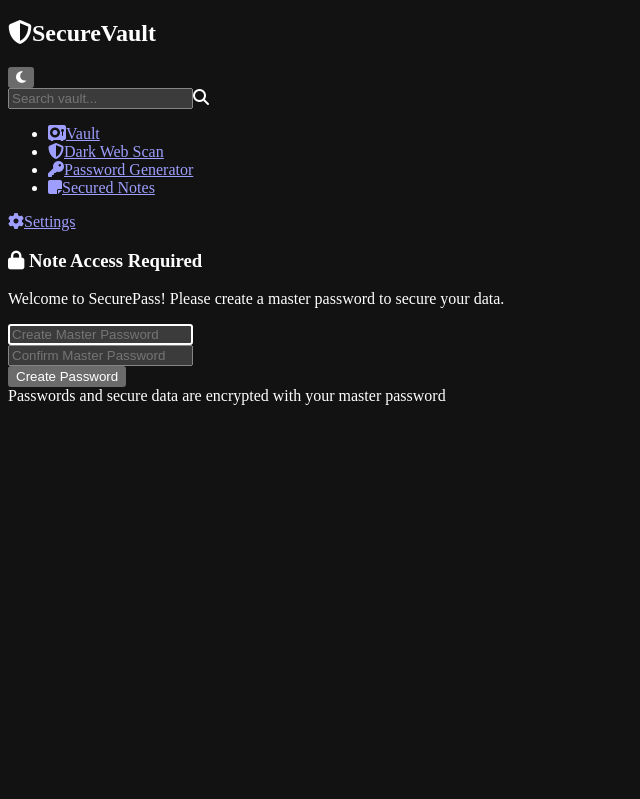
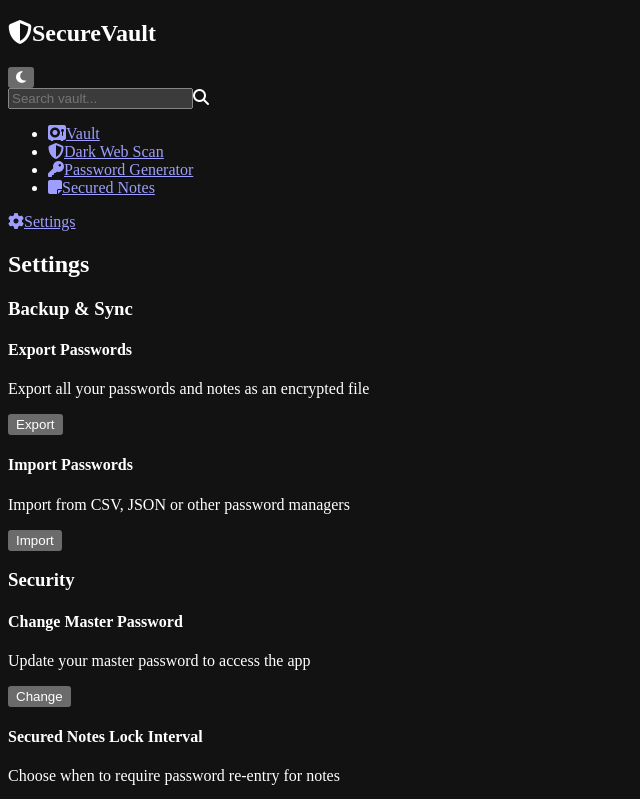
Before and after one commit to FrankTekz/SecuredVault, a React (Vite) app in the folder client/: page /settings in a window 1280 px wide. Shown: the top 799 px of the page, without its empty margins (0-640 px from the left). Built offline with nearby package versions, Linux system fonts and the light colour scheme.

Commit message:
Restored to '8ddc017909434567c5e0b82cfbc55420b86f0f5a'
Replit-Restored-To: 8ddc017909434567c5e0b82cfbc55420b86f0f5a

```diff
--- a/client/src/App.jsx
+++ b/client/src/App.jsx
@@ -9,50 +9,13 @@ import SecuredNotes from "@/pages/SecuredNotes";
 import Settings from "@/pages/Settings";
 import NotFound from "@/pages/not-found";
 import { useMediaQuery } from "@/hooks/use-mobile";
-import { useSelector, useDispatch } from "react-redux";
-import { useState, useEffect } from "react";
-import LockScreen from "@/components/LockScreen";
-import { setMasterPassword } from "@/slices/notesSlice";
-import { useToast } from "@/hooks/use-toast";
+import { useSelector } from "react-redux";
+import { useEffect } from "react";
 
 function App() {
-  const { toast } = useToast();
-  const dispatch = useDispatch();
   const isMobile = useMediaQuery("(max-width: 768px)");
   const [location] = useLocation();
   const isDarkMode = useSelector((state) => state.user.darkMode);
-  const masterPasswordHash = useSelector((state) => state.notes.masterPasswordHash);
-
-  const [showInitialPasswordPrompt, setShowInitialPasswordPrompt] = useState(false);
-
-  // Check if we need to show the initial password setup prompt
-  useEffect(() => {
-    // Only show password prompt if no password exists
-    if (!masterPasswordHash) {
-      setShowInitialPasswordPrompt(true);
-    }
-  }, [masterPasswordHash]);
-
-  // Handle the initial password setup
-  const handleSetInitialPassword = (password) => {
-    if (!password || password.trim() === '') {
-      toast({
-        title: "Error",
-        description: "Please enter a valid master password",
-        variant: "destructive",
-      });
-      return;
-    }
-
-    // Set the master password
-    dispatch(setMasterPassword(password));
-    setShowInitialPasswordPrompt(false);
-
-    toast({
-      title: "Password Created",
-      description: "Your master password has been set successfully",
-    });
-  };
 
   // Apply dark mode class to the document based on Redux state
   useEffect(() => {
@@ -73,16 +36,6 @@ function App() {
         {isMobile && <Header />}
 
         <div className="container mx-auto p-4 pb-20 md:pb-4">
-          {/* Initial password setup prompt when app loads for the first time */}
-          {showInitialPasswordPrompt ? (
-            <div className="max-w-md mx-auto my-12">
-              <LockScreen
-                onUnlock={handleSetInitialPassword}
-                reason="Welcome to SecurePass! Please create a master password to secure your data."
-                isNewPassword={true}
-              />
-            </div>
-          ) : (
           <Switch>
             <Route path="/" component={PasswordGenerator} />
             <Route path="/vault" component={Vault} />
@@ -92,7 +45,6 @@ function App() {
             <Route path="/settings" component={Settings} />
             <Route component={NotFound} />
           </Switch>
-          )}
         </div>
       </main>
 
--- a/client/src/components/LockScreen.jsx
+++ b/client/src/components/LockScreen.jsx
@@ -5,86 +5,26 @@ import { Button } from "@/components/ui/button";
 import { motion, AnimatePresence } from "framer-motion";
 import { useToast } from "@/hooks/use-toast";
 
-const LockScreen = ({ onUnlock, reason, isNewPassword = false }) => {
+const LockScreen = ({ onUnlock, reason }) => {
   const [password, setPassword] = useState("");
-  const [confirmPassword, setConfirmPassword] = useState("");
   const [isError, setIsError] = useState(false);
-  const [errorMsg, setErrorMsg] = useState("");
   const { toast } = useToast();
 
-  // Reset errors when typing
-  const handlePasswordChange = (e) => {
-    setPassword(e.target.value);
-    setIsError(false);
-    setErrorMsg("");
-  };
+  // This function would handle the validation of the master password
+  // In a real app, we would verify it against a securely stored hash
+  const handleUnlock = (e) => {
+    e.preventDefault();
 
-  const handleConfirmPasswordChange = (e) => {
-    setConfirmPassword(e.target.value);
-    setIsError(false);
-    setErrorMsg("");
-  };
-
-  // This function handles the validation of the master password
-  const handleUnlock = (e) => {
-    // Prevent default form submission
-    e.preventDefault();
-    console.log("Form submitted", { isNewPassword, password });
-
-    try {
-      if (isNewPassword) {
-        // Validate new password setup
-        if (password.trim().length === 0) {
-          setIsError(true);
-          setErrorMsg("Password cannot be empty");
-          toast({
-            title: "Password Required",
-            description: "Please enter a master password",
-            variant: "destructive",
-          });
-          return;
-        }
-
-        if (password !== confirmPassword) {
-          setIsError(true);
-          setErrorMsg("Passwords do not match");
-          toast({
-            title: "Passwords Don't Match",
-            description: "Please make sure your passwords match",
-            variant: "destructive",
-          });
-          return;
-        }
-
-        // Passwords match, set the new master password
-        console.log("Creating new password");
-        onUnlock(password);
-        setPassword("");
-        setConfirmPassword("");
-        setIsError(false);
-
-      } else {
-        // Regular unlock with existing password
+    // For demo purposes, any non-empty password will work
     if (password.trim().length > 0) {
-          console.log("Unlocking with password");
       onUnlock(password);
       setPassword("");
       setIsError(false);
     } else {
       setIsError(true);
-          setErrorMsg("Password cannot be empty");
       toast({
         title: "Unlock Failed",
         description: "Please enter your master password",
-            variant: "destructive",
-          });
-        }
-      }
-    } catch (error) {
-      console.error("Error in handleUnlock:", error);
-      toast({
-        title: "Error",
-        description: "An error occurred while processing your request",
         variant: "destructive",
       });
     }
@@ -109,43 +49,23 @@ const LockScreen = ({ onUnlock, reason, isNewPassword = false }) => {
           </CardHeader>
           <CardContent>
             <form onSubmit={handleUnlock}>
-              <div className="space-y-4">
-                <div>
+              <div className="mb-4">
                 <Input
                   type="password"
-                    placeholder={isNewPassword ? "Create Master Password" : "Master Password"}
+                  placeholder="Master Password"
                   value={password}
-                    onChange={handlePasswordChange}
+                  onChange={(e) => setPassword(e.target.value)}
                   className={isError ? "border-red-500" : ""}
                   autoFocus
                 />
-                </div>
-
-                {isNewPassword && (
-                  <div>
-                    <Input
-                      type="password"
-                      placeholder="Confirm Master Password"
-                      value={confirmPassword}
-                      onChange={handleConfirmPasswordChange}
-                      className={isError ? "border-red-500" : ""}
-                    />
-                  </div>
-                )}
-
                 {isError && (
-                  <p className="text-red-500 text-xs">
-                    {errorMsg}
+                  <p className="text-red-500 text-xs mt-1">
+                    Password cannot be empty
                   </p>
                 )}
               </div>
-
-              <Button
-                type="submit"
-                className="w-full mt-4"
-                onClick={handleUnlock} // Add direct click handler for mobile devices
-              >
-                {isNewPassword ? "Create Password" : "Unlock"}
+              <Button type="submit" className="w-full">
+                Unlock
               </Button>
             </form>
           </CardContent>
--- a/client/src/pages/SecuredNotes.jsx
+++ b/client/src/pages/SecuredNotes.jsx
@@ -55,11 +55,7 @@ const SecuredNotes = () => {
   const [currentNote, setCurrentNote] = useState({ id: null, title: "", content: "" });
 
   // Combine the internal notes lock state with our interval lock
-  // If no master password is set (no hash), don't show lock screen
-  const isLocked = !masterPasswordHash ? false : (notesLocked || intervalLocked);
-
-  // Check if we need to create a new password
-  const needsNewPassword = !masterPasswordHash;
+  const isLocked = notesLocked || intervalLocked;
 
   // Handle different lock messages based on the lock interval setting
   const getLockReason = () => {
@@ -82,11 +78,7 @@ const SecuredNotes = () => {
   };
 
   const handleUnlock = (password = masterPassword) => {
-    console.log("Notes handleUnlock called with password:", !!password);
-
-    try {
     if (!password) {
-        console.log("No password provided");
       toast({
         title: "Error",
         description: "Please enter your master password",
@@ -96,48 +88,30 @@ const SecuredNotes = () => {
     }
 
     if (!masterPasswordHash) {
-        console.log("Setting new master password");
       // First time setup - set master password
       dispatch(setMasterPassword(password));
-        setMasterPasswordValue(password); // Save the password for encrypting notes
-
       toast({
         title: "Vault Unlocked",
         description: "Your master password has been set",
       });
       unlockInterval(); // Also unlock the interval lock
     } else {
-        console.log("Unlocking with existing password");
       // Unlock with existing password
-        const action = dispatch(unlockNotes(password));
-        console.log("Unlock action:", action);
+      const result = dispatch(unlockNotes(password));
 
-        // Store the password for encrypting/decrypting notes
-        setMasterPasswordValue(password);
-
-        if (action.payload?.isLocked === false) {
-          console.log("Notes unlocked successfully via the action payload");
+      if (result.payload?.isLocked === false) {
         unlockInterval(); // Also unlock the interval lock
         toast({
           title: "Vault Unlocked",
           description: "Your notes are now accessible",
         });
       } else {
-          console.log("Password verification failed");
         toast({
           title: "Error",
           description: "Incorrect master password",
           variant: "destructive",
         });
       }
-      }
-    } catch (error) {
-      console.error("Error in handleUnlock:", error);
-      toast({
-        title: "Error",
-        description: "An error occurred when processing your password",
-        variant: "destructive",
-      });
     }
   };
 
@@ -263,7 +237,6 @@ const SecuredNotes = () => {
         <LockScreen
           onUnlock={handleUnlock}
           reason={getLockReason()}
-          isNewPassword={needsNewPassword}
         />
       )}
 
--- a/client/src/pages/Settings.jsx
+++ b/client/src/pages/Settings.jsx
@@ -1,8 +1,6 @@
 import { Card } from "@/components/ui/card";
 import { Button } from "@/components/ui/button";
 import { Switch } from "@/components/ui/switch";
-import { Input } from "@/components/ui/input";
-import { Label } from "@/components/ui/label";
 import {
   AlertDialog,
   AlertDialogAction,
@@ -13,15 +11,6 @@ import {
   AlertDialogHeader,
   AlertDialogTitle,
 } from "@/components/ui/alert-dialog";
-import {
-  Dialog,
-  DialogContent,
-  DialogDescription,
-  DialogFooter,
-  DialogHeader,
-  DialogTitle,
-  DialogClose,
-} from "@/components/ui/dialog";
 import {
   Select,
   SelectContent,
@@ -34,6 +23,7 @@ import { useSelector, useDispatch } from "react-redux";
 import {
   toggleDarkMode,
   toggleAutoLock,
+  toggleClearClipboard,
   setLockInterval,
   setLockTimeout,
   clearSettings,
@@ -41,7 +31,7 @@ import {
   AUTO_LOCK_TIMEOUTS
 } from "@/slices/userSlice";
 import { clearCredentials } from "@/slices/credentialsSlice";
-import { clearNotes, resetMasterPassword } from "@/slices/notesSlice";
+import { clearNotes } from "@/slices/notesSlice";
 import { motion } from "framer-motion";
 import { useState } from "react";
 
@@ -65,13 +55,9 @@ const SettingsRow = ({ title, description, actionElement }) => (
 const Settings = () => {
   const { toast } = useToast();
   const dispatch = useDispatch();
-  const { darkMode, autoLock, lockInterval, lockTimeout } = useSelector((state) => state.user);
+  const { darkMode, autoLock, clearClipboard, lockInterval, lockTimeout } = useSelector((state) => state.user);
 
   const [clearDataDialogOpen, setClearDataDialogOpen] = useState(false);
-  const [passwordDialogOpen, setPasswordDialogOpen] = useState(false);
-  const [newPassword, setNewPassword] = useState("");
-  const [confirmPassword, setConfirmPassword] = useState("");
-  const [passwordError, setPasswordError] = useState("");
 
   const handleExportPasswords = () => {
     toast({
@@ -88,35 +74,9 @@ const Settings = () => {
   };
 
   const handleChangeMasterPassword = () => {
-    setPasswordDialogOpen(true);
-    setNewPassword("");
-    setConfirmPassword("");
-    setPasswordError("");
-  };
-
-  const handlePasswordSubmit = () => {
-    // Simple validation
-    if (!newPassword) {
-      setPasswordError("Password cannot be empty");
-      return;
-    }
-
-    if (newPassword !== confirmPassword) {
-      setPasswordError("Passwords do not match");
-      return;
-    }
-
-    // Reset the master password
-    dispatch(resetMasterPassword(newPassword));
-
-    // Close dialog and clear inputs
-    setPasswordDialogOpen(false);
-    setNewPassword("");
-    setConfirmPassword("");
-
     toast({
-      title: "Password Reset",
-      description: "Your master password has been reset. Note that previous secured notes have been cleared.",
+      title: "Feature Coming Soon",
+      description: "Master password change will be available in a future update.",
     });
   };
 
@@ -264,7 +224,16 @@ const Settings = () => {
           }
         />
 
-
+        <SettingsRow
+          title="Clipboard Clear"
+          description="Clear clipboard after 30 seconds"
+          actionElement={
+            <Switch
+              checked={clearClipboard}
+              onCheckedChange={() => dispatch(toggleClearClipboard())}
+            />
+          }
+        />
       </SettingsGroup>
 
       <SettingsGroup title="Application">
@@ -317,50 +286,6 @@ const Settings = () => {
           </AlertDialogFooter>
         </AlertDialogContent>
       </AlertDialog>
-
-      {/* Master Password Change Dialog */}
-      <Dialog open={passwordDialogOpen} onOpenChange={setPasswordDialogOpen}>
-        <DialogContent>
-          <DialogHeader>
-            <DialogTitle>Change Master Password</DialogTitle>
-            <DialogDescription>
-              Your master password is used to encrypt and access your secure notes.
-              Changing it will reset your secured notes.
-            </DialogDescription>
-          </DialogHeader>
-          <div className="space-y-4 py-4">
-            <div className="space-y-2">
-              <Label htmlFor="newPassword">New Master Password</Label>
-              <Input
-                id="newPassword"
-                type="password"
-                placeholder="Enter new password"
-                value={newPassword}
-                onChange={(e) => setNewPassword(e.target.value)}
-              />
-            </div>
-            <div className="space-y-2">
-              <Label htmlFor="confirmPassword">Confirm Password</Label>
-              <Input
-                id="confirmPassword"
-                type="password"
-                placeholder="Confirm new password"
-                value={confirmPassword}
-                onChange={(e) => setConfirmPassword(e.target.value)}
-              />
-              {passwordError && (
-                <p className="text-red-500 text-xs mt-1">{passwordError}</p>
-              )}
-            </div>
-          </div>
-          <DialogFooter>
-            <DialogClose asChild>
-              <Button variant="secondary">Cancel</Button>
-            </DialogClose>
-            <Button onClick={handlePasswordSubmit}>Reset Password</Button>
-          </DialogFooter>
-        </DialogContent>
-      </Dialog>
     </motion.div>
   );
 };
```
Also changed, not shown: client/src/slices/notesSlice.js (+4 -32 lines), client/src/slices/userSlice.js (+9 -0 lines). Lines whose indentation alone changed are shown as unchanged.
